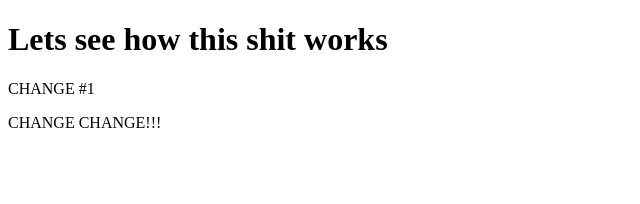
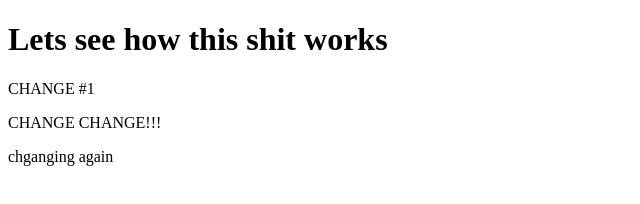
Before and after one commit to plb79/vscode-git, a plain HTML site: page index.html in a window 1280 px wide. Shown: the whole page, without its empty margins (0-640 px from the left). Drawn offline with Linux system fonts and the light colour scheme.

Commit message:
created index sckelleton

```diff
--- a/index.html
+++ b/index.html
@@ -10,6 +10,7 @@
 <h1>Lets see how this shit works</h1>
 <p> CHANGE #1</p>
 <p>CHANGE CHANGE!!!</p>
+<p> chganging again</p>
 
 </body>
 </html>
```
